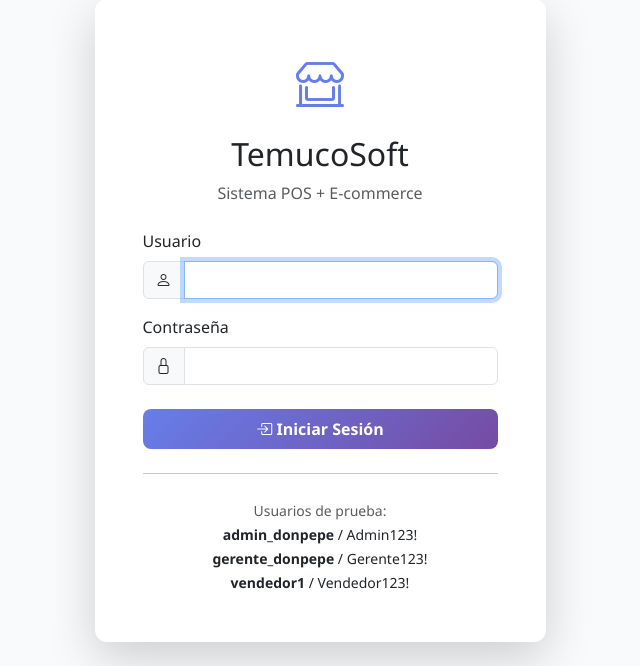
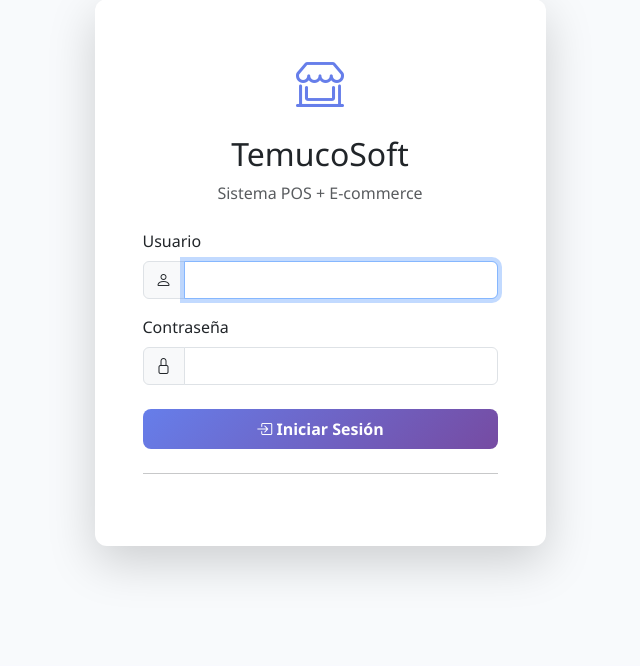
Before and after one commit to GloriaA-F/TemucoSoft, a Django app: page /login/ in a window 1280 px wide. Shown: the part 135-801 px from the top of the page, without its empty margins (320-960 px from the left). After the commit the page ends 714 px from the top, so only its background shows below. Run offline with Django 4.2, Linux system fonts and the light colour scheme.

Commit message:
Update login.html

```diff
--- a/templates/auth/login.html
+++ b/templates/auth/login.html
@@ -39,13 +39,6 @@
                     </form>
 
                     <hr class="my-4">
-
-                    <div class="text-center">
-                        <small class="text-muted">Usuarios de prueba:</small><br>
-                        <small><strong>admin_donpepe</strong> / Admin123!</small><br>
-                        <small><strong>gerente_donpepe</strong> / Gerente123!</small><br>
-                        <small><strong>vendedor1</strong> / Vendedor123!</small>
-                    </div>
                 </div>
             </div>
         </div>
```
